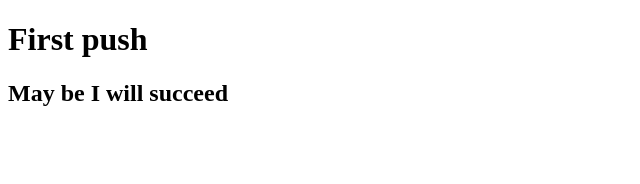
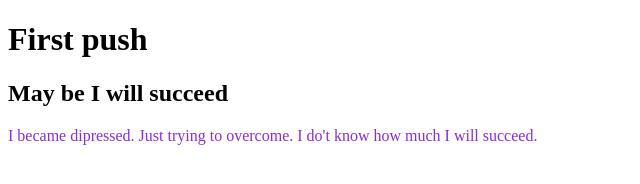
Before and after one commit to Junayed8/my-first-repo, a plain HTML site: page index.html in a window 1280 px wide. Shown: the whole page, without its empty margins (0-640 px from the left). Drawn offline with Linux system fonts and the light colour scheme.

Commit message:
style added

```diff
--- a/index.html
+++ b/index.html
@@ -5,10 +5,12 @@
     <meta http-equiv="X-UA-Compatible" content="IE=edge">
     <meta name="viewport" content="width=device-width, initial-scale=1.0">
     <title>My first repo</title>
+    <link rel="stylesheet" href="style.css">
 </head>
 <body>
     <h1>First push </h1>
     <h2>May be I will succeed</h2>
+    <p>I became dipressed. Just trying to overcome. I do't know how much I will succeed.</p>
 
 </body>
 </html>
--- /dev/null
+++ b/style.css
@@ -0,0 +1,4 @@
+p{
+    color: blueviolet;
+    text-decoration: wavy;
+}
```
